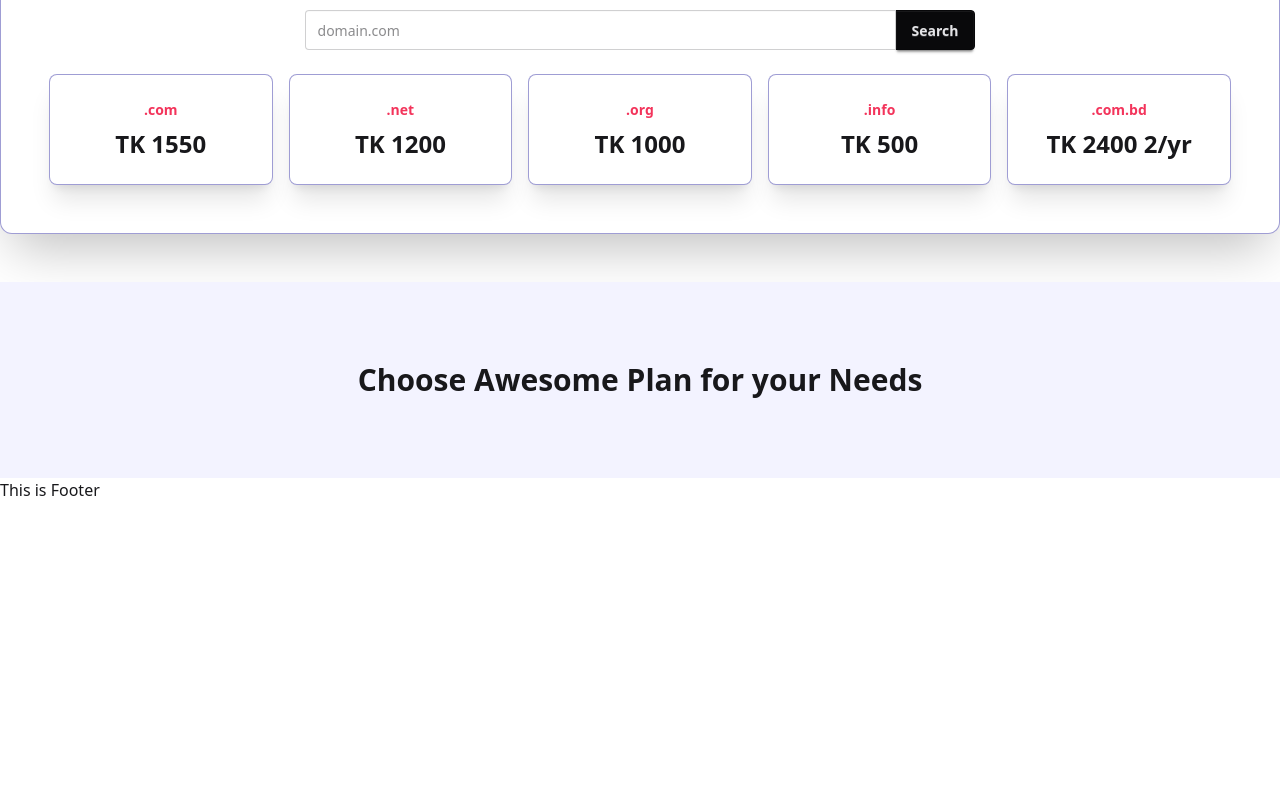
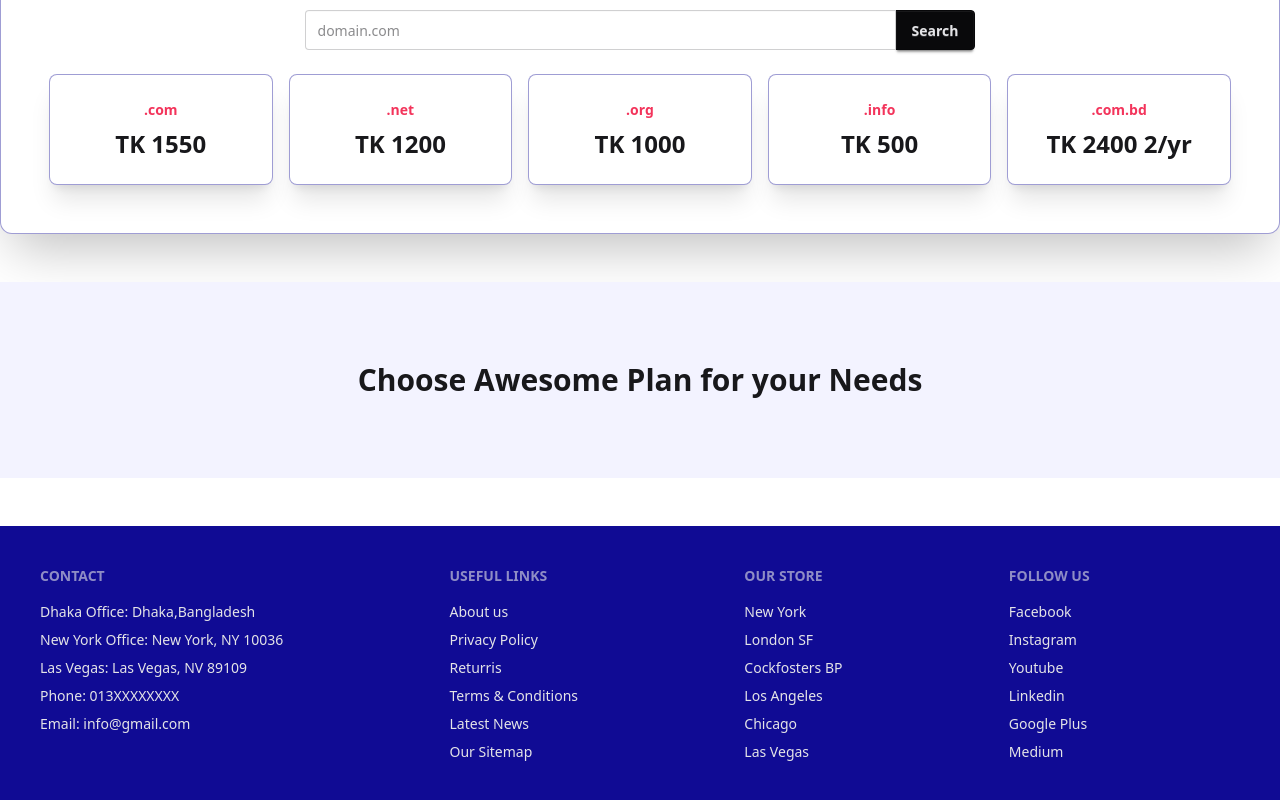
Before and after one commit to cerumiaktar/hostingbuz-website-react, a React (Vite) app: page / in a window 1280 px wide. Shown: the part 1006-1806 px from the top of the page. Before the commit the page ends 1508 px from the top, so only its background shows below. Built offline with nearby package versions, Linux system fonts and the light colour scheme.

Commit message:
add footer

```diff
--- a/src/pages/Home/Pricing/Pricing.jsx
+++ b/src/pages/Home/Pricing/Pricing.jsx
@@ -2,7 +2,7 @@
 
 const Pricing = () => {
     return (
-        <div className="bg-[#F3F3FF]">
+        <div className="bg-[#F3F3FF] mb-12">
             <div className="container mx-auto py-20">
                 <h1 className="text-3xl font-bold text-center">Choose Awesome Plan for your Needs</h1>
             </div>
--- a/src/pages/Shared/Footer/Footer.jsx
+++ b/src/pages/Shared/Footer/Footer.jsx
@@ -2,8 +2,44 @@ import React from 'react';
 
 const Footer = () => {
     return (
-        <div>
-            <h1>This is Footer</h1>
+        <div className='bg-[#100B94]'>
+            <footer className="footer sm:footer-horizontal container mx-auto text-neutral-content p-10">
+                <nav>
+                    <h6 className="footer-title">Contact</h6>
+                    <a className="link link-hover">Dhaka Office: Dhaka,Bangladesh</a>
+                    <a className="link link-hover">New York Office: New York, NY 10036 </a>
+                    <a className="link link-hover">Las Vegas: Las Vegas, NV 89109</a>
+                    <a className="link link-hover">Phone: 013XXXXXXXX</a>
+                    <a className="link link-hover">Email: info@gmail.com</a>
+                </nav>
+                <nav>
+                    <h6 className="footer-title">Useful Links</h6>
+                    <a className="link link-hover">About us</a>
+                    <a className="link link-hover">Privacy Policy</a>
+                    <a className="link link-hover">Returris</a>
+                    <a className="link link-hover">Terms & Conditions</a>
+                    <a className="link link-hover">Latest News</a>
+                    <a className="link link-hover">Our Sitemap</a>
+                </nav>
+                <nav>
+                    <h6 className="footer-title">Our Store</h6>
+                    <a className="link link-hover">New York</a>
+                    <a className="link link-hover">London SF</a>
+                    <a className="link link-hover">Cockfosters BP</a>
+                    <a className="link link-hover">Los Angeles</a>
+                    <a className="link link-hover">Chicago</a>
+                    <a className="link link-hover">Las Vegas</a>
+                </nav>
+                <nav>
+                    <h6 className="footer-title">Follow Us</h6>
+                    <a className="link link-hover">Facebook</a>
+                    <a className="link link-hover">Instagram</a>
+                    <a className="link link-hover">Youtube</a>
+                    <a className="link link-hover">Linkedin</a>
+                    <a className="link link-hover">Google Plus</a>
+                    <a className="link link-hover">Medium</a>
+                </nav>
+            </footer>
         </div>
     );
 };
```
